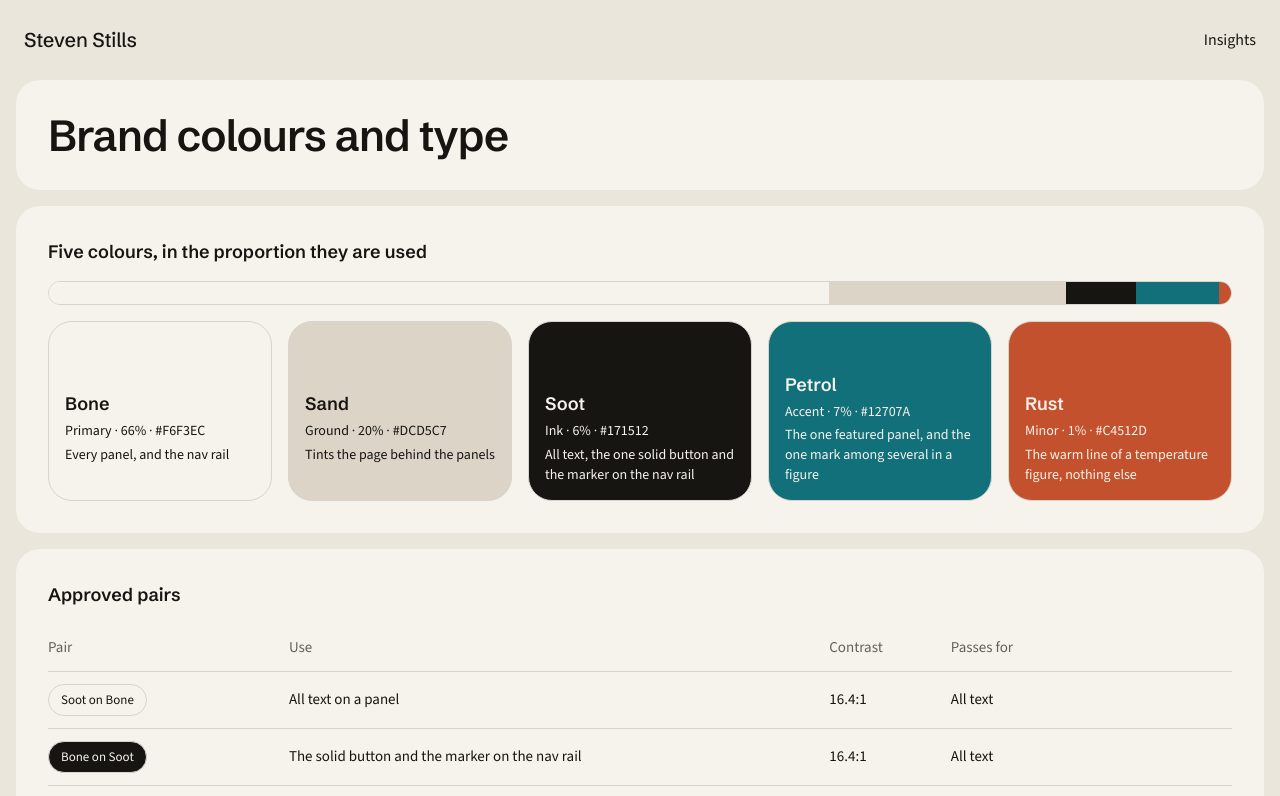
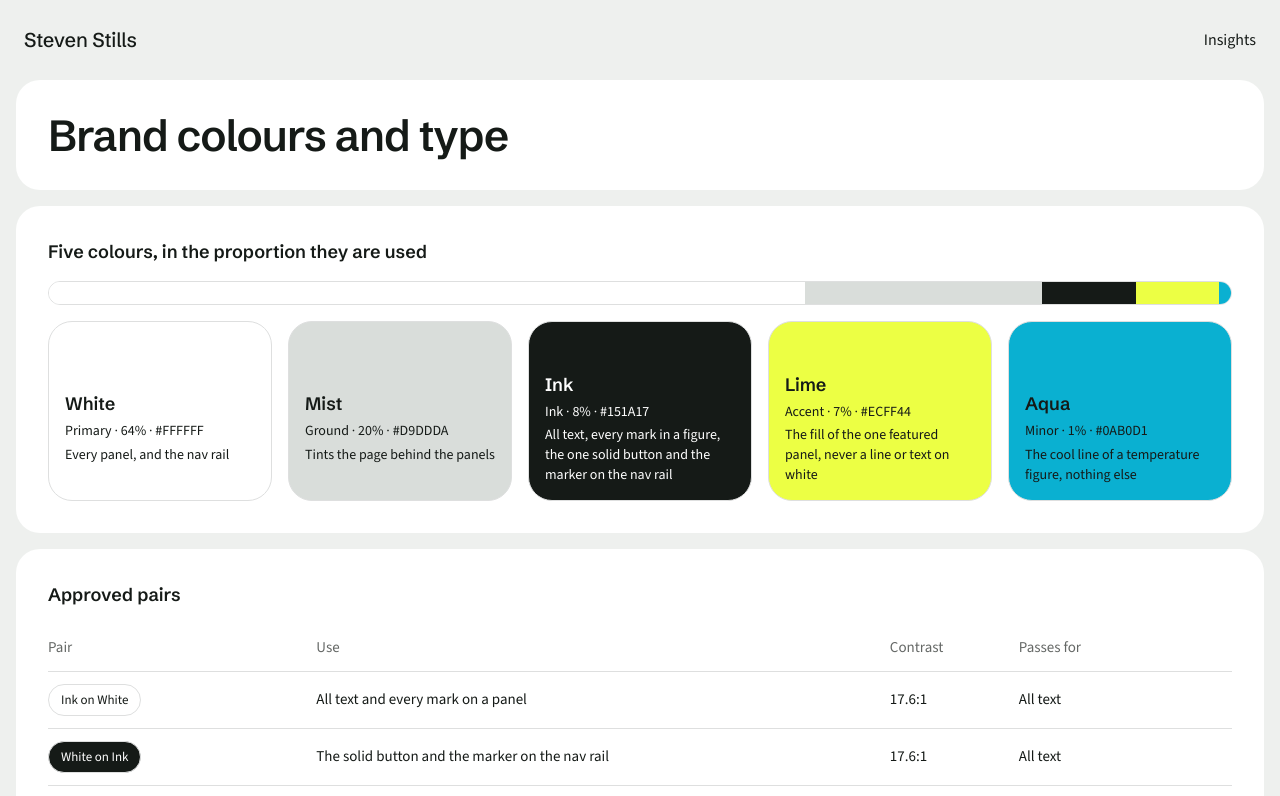
Before and after one commit to steven-stills-dev/stevenstills.com, a React (Vite) app: page /brand in a window 1280 px wide. Shown: the top 796 px of the page. Built offline with nearby package versions, Linux system fonts and the light colour scheme.

Commit message:
moved the dashboard to a white, ink and lime palette with an aqua cool line (#39)

```diff
--- a/src/pages/Brand.tsx
+++ b/src/pages/Brand.tsx
@@ -6,15 +6,15 @@ import "./dash.css";
 
 // `share` is each colour's rough share of any screen: the first two carry the page, the accent marks one thing, the last two are small.
 const COLOURS = [
-  { name: "Bone", v: "--b-bone", rank: "Primary", role: "Every panel, and the nav rail", on: "--b-ink", share: 66 },
-  { name: "Sand", v: "--b-sand", rank: "Ground", role: "Tints the page behind the panels", on: "--b-ink", share: 20 },
-  { name: "Soot", v: "--b-ink", rank: "Ink", role: "All text, the one solid button and the marker on the nav rail", on: "--b-bone", share: 6 },
-  { name: "Petrol", v: "--b-petrol", rank: "Accent", role: "The one featured panel, and the one mark among several in a figure", on: "--b-bone", share: 7 },
-  { name: "Rust", v: "--b-rust", rank: "Minor", role: "The warm line of a temperature figure, nothing else", on: "--b-bone", share: 1 },
+  { name: "White", v: "--b-white", rank: "Primary", role: "Every panel, and the nav rail", on: "--b-ink", share: 64 },
+  { name: "Mist", v: "--b-mist", rank: "Ground", role: "Tints the page behind the panels", on: "--b-ink", share: 20 },
+  { name: "Ink", v: "--b-ink", rank: "Ink", role: "All text, every mark in a figure, the one solid button and the marker on the nav rail", on: "--b-white", share: 8 },
+  { name: "Lime", v: "--b-lime", rank: "Accent", role: "The fill of the one featured panel, never a line or text on white", on: "--b-ink", share: 7 },
+  { name: "Aqua", v: "--b-aqua", rank: "Minor", role: "The cool line of a temperature figure, nothing else", on: "--b-ink", share: 1 },
 ];
 const PAIRS: [string, string, string][] = [
-  ["Soot", "Bone", "All text on a panel"], ["Bone", "Soot", "The solid button and the marker on the nav rail"], ["Bone", "Petrol", "The featured panel"],
-  ["Petrol", "Bone", "The accent in a figure"], ["Rust", "Bone", "The warm line, never text"],
+  ["Ink", "White", "All text and every mark on a panel"], ["White", "Ink", "The solid button and the marker on the nav rail"], ["Ink", "Lime", "The featured panel"],
+  ["Aqua", "White", "The cool line, never text"],
 ];
 
 const lum = (hex: string) => {
@@ -61,7 +61,7 @@ export default function Brand() {
                   <tr key={fg + bg}>
                     <td>{r >= 4.5
                       ? <span className="chip" style={{ color: hex[fg], background: hex[bg] }}>{fg} on {bg}</span>
-                      : <span className="chip" style={{ color: hex[bg === "Soot" ? "Bone" : "Soot"], background: hex[bg] }}><i style={{ background: hex[fg] }} />{fg} on {bg}</span>}</td>
+                      : <span className="chip" style={{ color: hex[bg === "Ink" ? "White" : "Ink"], background: hex[bg] }}><i style={{ background: hex[fg] }} />{fg} on {bg}</span>}</td>
                     <td>{use}</td><td>{r.toFixed(1)}:1</td><td>{r >= 4.5 ? "All text" : r >= 3 ? "Large text and graphics" : "Decoration only"}</td>
                   </tr>
                 );
--- a/src/pages/dash.css
+++ b/src/pages/dash.css
@@ -1,22 +1,22 @@
-/* The dashboard home. Colour budget: Bone panels on a Sand-tinted page carry almost everything, Soot is text,
-   the one solid button and the marker on the nav rail, Petrol is the single featured panel and the one mark among several in a figure,
-   Rust is only the warm line of a temperature figure. Tokens live in styles.css. */
-html.dash-on, html.dash-on body, html.dash-on #root { background: color-mix(in srgb, var(--b-sand) 45%, var(--b-bone)); color-scheme: light; }
+/* The dashboard home. Colour budget: White panels on a Mist-tinted page carry almost everything, Ink is text, every mark that
+   carries a figure, the one solid button and the marker on the nav rail, Lime fills the single featured panel and is never a line
+   or text on white, Aqua is only the cool line of a temperature figure. Tokens live in styles.css. */
+html.dash-on, html.dash-on body, html.dash-on #root { background: color-mix(in srgb, var(--b-mist) 45%, var(--b-white)); color-scheme: light; }
 @media (prefers-reduced-motion: no-preference) { html.dash-on { scroll-behavior: smooth; } }
 /* one corner radius for every element; anything 48px or shorter becomes a pill or a circle with it */
-.dash { --r: 24px; --ink: var(--b-ink); --mute: color-mix(in srgb, var(--b-ink) 66%, var(--b-bone)); --page: color-mix(in srgb, var(--b-sand) 45%, var(--b-bone));
-  --rule: color-mix(in srgb, var(--b-ink) 14%, var(--b-bone)); --mark: var(--b-petrol); --rest: color-mix(in srgb, var(--b-ink) 48%, var(--b-bone));
+.dash { --r: 24px; --ink: var(--b-ink); --mute: color-mix(in srgb, var(--b-ink) 66%, var(--b-white)); --page: color-mix(in srgb, var(--b-mist) 45%, var(--b-white));
+  --rule: color-mix(in srgb, var(--b-ink) 14%, var(--b-white)); --mark: var(--b-ink); --rest: color-mix(in srgb, var(--b-ink) 48%, var(--b-white));
   display: grid; grid-template-columns: 64px minmax(0, 1fr); gap: 16px; align-items: start; width: 100%; max-width: 100rem; margin: 0 auto; color: var(--ink);
   padding: 16px max(16px, env(safe-area-inset-right)) 16px max(16px, env(safe-area-inset-left)); -webkit-tap-highlight-color: transparent; }
 .dash.plain { grid-template-columns: minmax(0, 1fr); }
-.dash ::selection { background: var(--b-petrol); color: var(--b-bone); }
-.dash :focus-visible { outline: 2px solid var(--b-petrol); outline-offset: 3px; }
+.dash ::selection { background: var(--b-lime); color: var(--b-ink); }
+.dash :focus-visible { outline: 2px solid var(--b-ink); outline-offset: 3px; }
 .dash [id] { scroll-margin-top: 16px; }
-.skip { position: absolute; left: 16px; top: -64px; z-index: 20; padding: 12px 16px; background: var(--b-ink); color: var(--b-bone); border-radius: 24px; font-weight: 500; }
+.skip { position: absolute; left: 16px; top: -64px; z-index: 20; padding: 12px 16px; background: var(--b-ink); color: var(--b-white); border-radius: 24px; font-weight: 500; }
 .skip:focus { top: 16px; }
 
 /* nav rail: a quiet panel the height of its icons that stays put, with one ink marker that slides to the section in view */
-.rail { position: sticky; top: 16px; display: flex; flex-direction: column; gap: 16px; padding: 8px; border-radius: var(--r); background: var(--b-bone); z-index: 5; }
+.rail { position: sticky; top: 16px; display: flex; flex-direction: column; gap: 16px; padding: 8px; border-radius: var(--r); background: var(--b-white); z-index: 5; }
 .rail ul { list-style: none; display: flex; flex-direction: column; gap: 4px; position: relative; }
 /* a little overshoot, so the marker settles instead of stopping dead */
 .rail-nav::before { content: ""; position: absolute; left: 0; top: 0; width: 48px; height: 48px; border-radius: var(--r); background: var(--b-ink);
@@ -27,13 +27,13 @@ html.dash-on, html.dash-on body, html.dash-on #root { background: color-mix(in s
 .rail-a:hover { color: var(--ink); }
 .rail-out .rail-a:hover { background: var(--page); }
 .rail-a:active { transform: scale(1.08, .92); }
-.rail-a[aria-current], .rail-a[aria-current]:hover { color: var(--b-bone); }
+.rail-a[aria-current], .rail-a[aria-current]:hover { color: var(--b-white); }
 .dash .rail-a:focus-visible { outline-offset: -4px; }
-.dash .rail-a[aria-current]:focus-visible { outline-color: var(--b-bone); }
+.dash .rail-a[aria-current]:focus-visible { outline-color: var(--b-white); }
 
 /* panels */
 .grid { display: grid; grid-template-columns: repeat(12, minmax(0, 1fr)); gap: 16px; }
-.panel { background: var(--b-bone); border-radius: var(--r); padding: 32px; animation: rise .5s var(--out) backwards; animation-delay: calc(var(--i, 0) * 45ms); }
+.panel { background: var(--b-white); border-radius: var(--r); padding: 32px; animation: rise .5s var(--out) backwards; animation-delay: calc(var(--i, 0) * 45ms); }
 @keyframes rise { from { opacity: 0; transform: translate3d(0, 16px, 0); } }
 .panel-h { font-family: var(--heading); font-size: 1.125rem; font-weight: 600; margin-bottom: 16px; font-variant-numeric: proportional-nums; }
 .d-h { font-family: var(--display); font-size: clamp(2rem, 3.4vw, 3.25rem); font-weight: 600; letter-spacing: -.025em; line-height: 1.06; text-wrap: balance; font-variant-numeric: proportional-nums; }
@@ -42,12 +42,12 @@ html.dash-on, html.dash-on body, html.dash-on #root { background: color-mix(in s
 .name { font-family: var(--display); font-size: 1.25rem; font-weight: 600; letter-spacing: -.01em; margin-bottom: auto; padding-bottom: 48px; }
 .hero .d-lede { margin-top: 24px; max-width: 36rem; color: var(--mute); }
 .actions { display: flex; flex-wrap: wrap; gap: 12px; margin-top: 32px; }
-.portrait { grid-column: 9 / 13; padding: 0; overflow: hidden; background: var(--b-sand); }
+.portrait { grid-column: 9 / 13; padding: 0; overflow: hidden; background: var(--b-mist); }
 .portrait img { width: 100%; height: 100%; object-fit: cover; object-position: 50% 30%; }
 
-.d-btn { display: inline-flex; align-items: center; min-height: 48px; padding: 0 24px; border-radius: var(--r); background: var(--b-ink); color: var(--b-bone); border: 1px solid var(--b-ink);
+.d-btn { display: inline-flex; align-items: center; min-height: 48px; padding: 0 24px; border-radius: var(--r); background: var(--b-ink); color: var(--b-white); border: 1px solid var(--b-ink);
   font-size: 1rem; font-weight: 500; text-decoration: none; touch-action: manipulation; transition: background-color .15s var(--out), border-color .15s var(--out), transform .1s var(--out); }
-.d-btn:hover { background: color-mix(in srgb, var(--b-ink) 84%, var(--b-bone)); }
+.d-btn:hover { background: color-mix(in srgb, var(--b-ink) 84%, var(--b-white)); }
 .d-btn.ghost { background: none; color: var(--ink); border-color: var(--rule); }
 .d-btn.ghost:hover { background: var(--page); }
 /* a press squashes the button a touch, so it has some weight */
@@ -63,7 +63,7 @@ html.dash-on, html.dash-on body, html.dash-on #root { background: color-mix(in s
 .tile { --tx: 0; --ty: 0; display: flex; flex-direction: column; gap: 16px; padding: 20px; color: var(--ink); text-decoration: none; touch-action: manipulation;
   box-shadow: 0 1px 2px color-mix(in srgb, var(--b-ink) 5%, transparent); transition: transform .2s var(--out), box-shadow .2s var(--out); }
 .tile-t { margin-top: auto; font-family: var(--heading); font-size: 1.0625rem; font-weight: 600; letter-spacing: -.01em; line-height: 1.25; text-wrap: balance; font-variant-numeric: proportional-nums; }
-.feat { grid-column: span 2; grid-row: span 2; padding: 32px; gap: 24px; background: var(--b-petrol); --ink: var(--b-bone); --mark: var(--b-bone); --rest: color-mix(in srgb, var(--b-bone) 50%, var(--b-petrol)); }
+.feat { grid-column: span 2; grid-row: span 2; padding: 32px; gap: 24px; background: var(--b-lime); --rest: color-mix(in srgb, var(--b-ink) 35%, var(--b-lime)); }
 .feat .tile-t { font-size: clamp(1.5rem, 2.2vw, 2rem); line-height: 1.12; letter-spacing: -.02em; }
 .feat .fig { margin-block: auto; }
 .dash .feat:focus-visible { outline-color: var(--b-ink); }
@@ -81,16 +81,15 @@ html.dash-on, html.dash-on body, html.dash-on #root { background: color-mix(in s
 .fig svg { display: block; width: 100%; height: auto; overflow: visible; }
 .fig .line { stroke: var(--ink); stroke-width: 3; stroke-linejoin: round; stroke-linecap: round; }
 .fig .line.quiet { stroke: var(--rest); stroke-width: 1.5; }
-.fig .line.cool { stroke: var(--b-petrol); }
-.fig .line.warm { stroke: var(--b-rust); }
-.fig .line.now { stroke: var(--ink); }
-.feat .line.cool, .feat .line.warm { stroke: var(--b-bone); }
-.feat .line.now { stroke: var(--b-ink); }
+/* the cool line is Aqua; the warm line and the current decade are Ink, told apart by their labels */
+.fig .line.cool { stroke: var(--b-aqua); }
+/* on Lime every line is Ink, and weight alone sets the current decade apart */
+.feat .line.cool, .feat .line.warm { stroke: var(--ink); stroke-width: 2; }
+.feat .line.now { stroke-width: 5; }
 .fig .mark { fill: var(--mark); }
 .fig .rest { fill: var(--rest); }
 .fig .ax { fill: var(--mute); font-size: 11px; font-family: var(--sans); }
 .fig .lab { font-weight: 600; fill: var(--ink); }
-.fig .lab.cool { fill: var(--b-petrol); }
 
 /* archive and about */
 .archive { grid-column: 1 / 6; }
@@ -107,7 +106,7 @@ html.dash-on, html.dash-on body, html.dash-on #root { background: color-mix(in s
 .foot-line { grid-column: 1 / -1; padding: 8px 8px 16px; font-size: .875rem; color: var(--mute); }
 
 /* the sheet: one insight, opened from the panel that was clicked */
-.sheet { width: min(680px, calc(100vw - 32px)); max-height: calc(100svh - 32px); margin: auto; padding: 0; border: 0; border-radius: var(--r); background: var(--b-bone); color: var(--b-ink);
+.sheet { width: min(680px, calc(100vw - 32px)); max-height: calc(100svh - 32px); margin: auto; padding: 0; border: 0; border-radius: var(--r); background: var(--b-white); color: var(--b-ink);
   overflow: auto; overscroll-behavior: contain; box-shadow: 0 32px 80px color-mix(in srgb, var(--b-ink) 30%, transparent);
   opacity: 0; transform: scale(.9); transition: opacity .12s var(--in), transform .12s var(--in), overlay .12s allow-discrete, display .12s allow-discrete; }
 .sheet[open] { opacity: 1; transform: none; transition: opacity .2s var(--out), transform .28s var(--out), overlay .28s allow-discrete, display .28s allow-discrete; }
--- a/src/styles.css
+++ b/src/styles.css
@@ -21,11 +21,11 @@
   --ease: cubic-bezier(0.22, 1, 0.36, 1);
   --t-kpilabel-size: 0.8125rem; --t-kpilabel-weight: 500;
   /* Brand colours for the dashboard home (Steven, 23 November 2026). Every other shade there is a mix of two of these. */
-  --b-bone: #F6F3EC;    /* primary: every panel, and the nav rail */
-  --b-ink: #171512;     /* Soot: all text, the one solid button and the marker on the nav rail */
-  --b-petrol: #12707A;  /* accent: the featured panel, and the one mark among several in a figure */
-  --b-sand: #DCD5C7;    /* minor: tints the page behind the panels */
-  --b-rust: #C4512D;    /* minor: the warm line of a temperature figure only */
+  --b-white: #FFFFFF;  /* primary: every panel, and the nav rail */
+  --b-ink: #151A17;    /* all text, every mark that carries a figure, the one solid button and the marker on the nav rail */
+  --b-lime: #ECFF44;   /* accent: the fill of the one featured panel, never a line or text on white */
+  --b-mist: #D9DDDA;   /* minor: tints the page behind the panels */
+  --b-aqua: #0AB0D1;   /* minor: the cool line of a temperature figure only */
   --out: cubic-bezier(0.16, 1, 0.3, 1);
   --move: cubic-bezier(0.65, 0, 0.35, 1);
   --in: cubic-bezier(0.7, 0, 0.84, 0);
```
Also changed, not shown: 1 other file (tests, documents, lock files or other folders).
